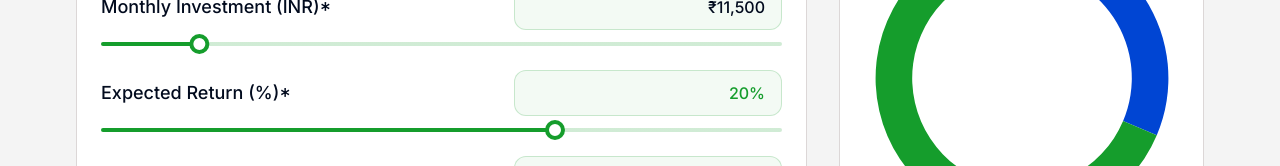
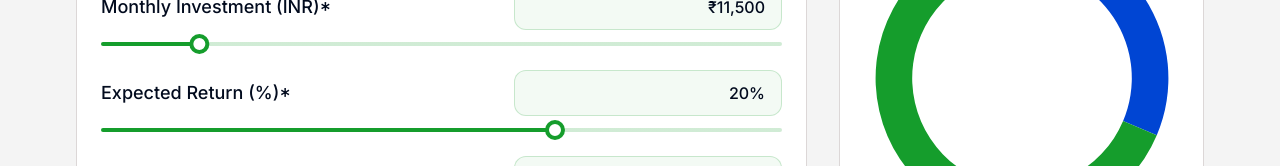
Before and after one commit to Hasan22Murtaza/SIP-Calculator, a Next.js app: page / in a window 1280 px wide. Shown: the part 446-612 px from the top of the page. Built offline with nearby package versions, Linux system fonts and the light colour scheme.

Commit message:
class changes

```diff
--- a/src/app/layout.tsx
+++ b/src/app/layout.tsx
@@ -868,7 +868,7 @@ export default function RootLayout({
                                   </label>
                                   <input
                                     type="text"
-                                    className="rounded-xl bg-[rgba(21,157,44,0.05)] border border-[rgba(21,157,44,0.20)] py-2.5 px-4 text-base font-medium text-dark-green text-right transition-all duration-500 hover:border-[#159D2C] focus:border-[#159D2C] focus:text-[#159D2C] outline-none md:max-w-max max-w-[115px]"
+                                    className="rounded-xl bg-[rgba(21,157,44,0.05)] border border-[rgba(21,157,44,0.20)] py-2.5 px-4 text-base font-medium text-my-black text-right transition-all duration-500 hover:border-[#159D2C] focus:border-[#159D2C] focus:text-[#159D2C] outline-none dark:text-white md:max-w-max max-w-[115px]"
                                     value={`${rate}%`}
                                     onChange={(e) => {
                                       const value = Number.parseFloat(
@@ -1130,7 +1130,7 @@ export default function RootLayout({
                                   </label>
                                   <input
                                     type="text"
-                                    className="rounded-xl bg-[rgba(21,157,44,0.05)] border border-[rgba(21,157,44,0.20)] py-2.5 px-4 text-base font-medium text-dark-green text-right transition-all duration-500 hover:border-[#159D2C] focus:border-[#159D2C] focus:text-[#159D2C] outline-none md:max-w-max max-w-[115px]"
+                                    className="rounded-xl bg-[rgba(21,157,44,0.05)] border border-[rgba(21,157,44,0.20)] py-2.5 px-4 text-base font-medium text-my-black text-right transition-all duration-500 hover:border-[#159D2C] focus:border-[#159D2C] focus:text-[#159D2C] outline-none dark:text-white md:max-w-max max-w-[115px]"
                                     value={`${lumpSumRate}%`}
                                     onChange={(e) => {
                                       const value = Number.parseFloat(
```
